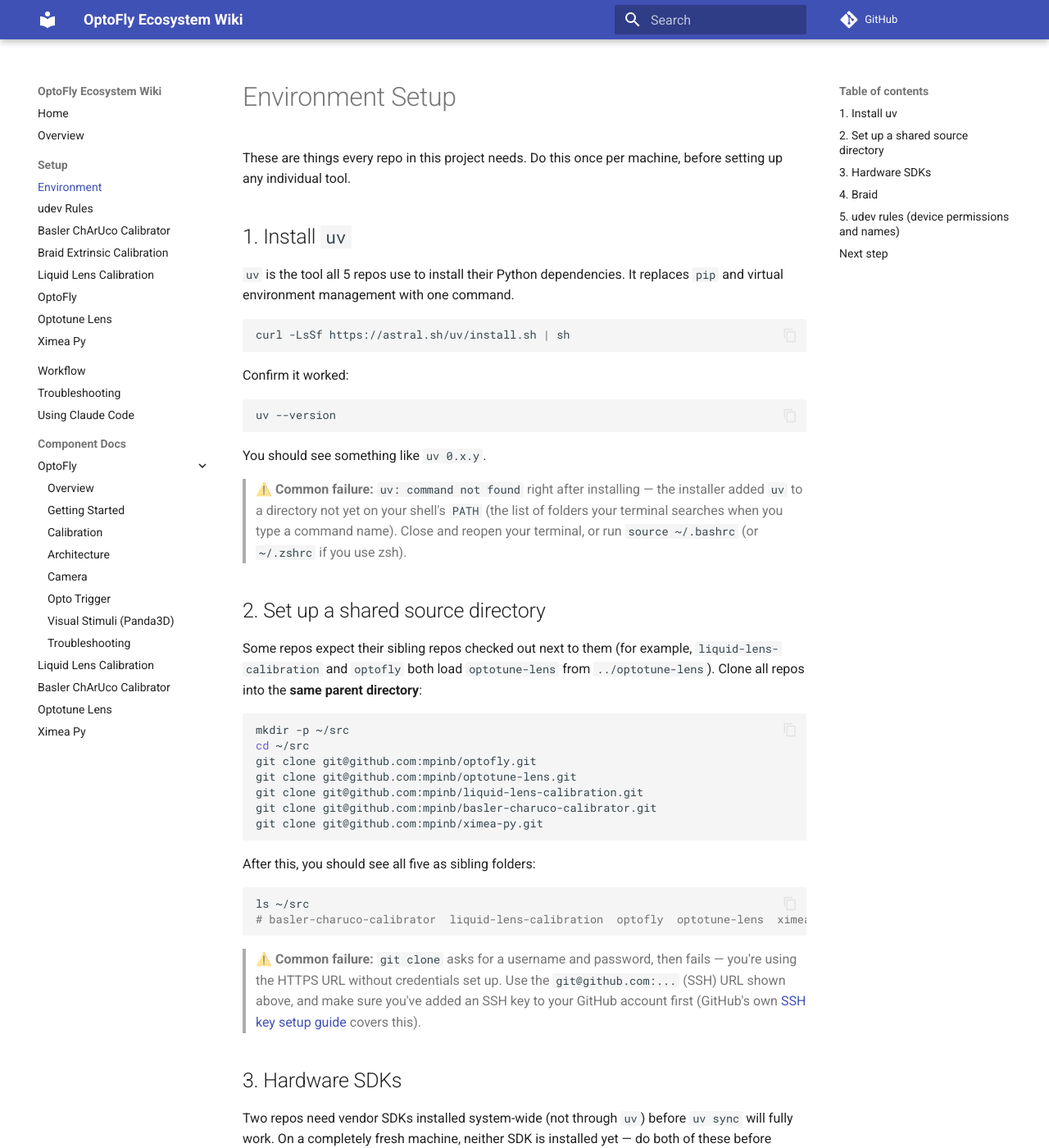
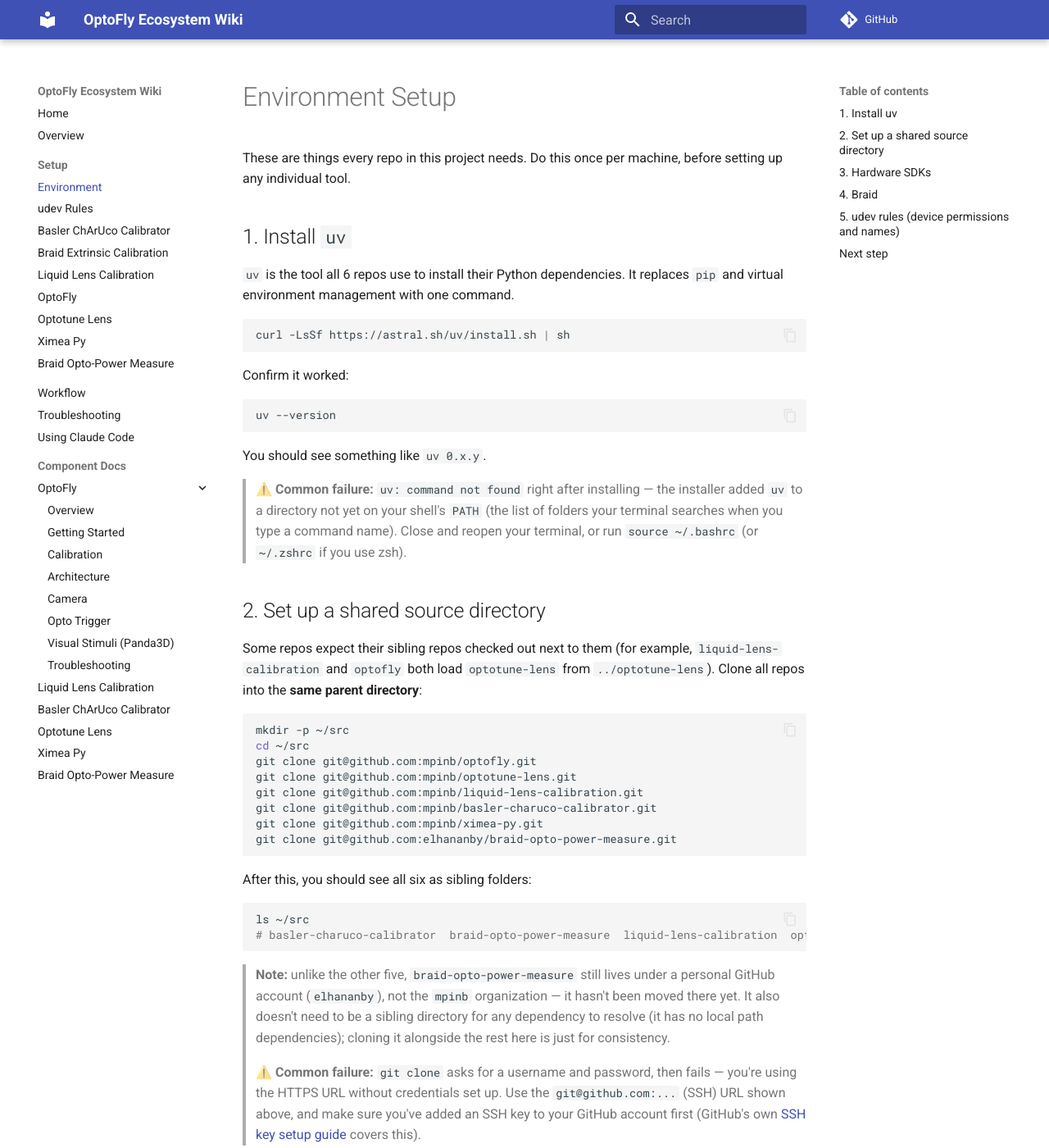
Before and after one commit to mpinb/optofly-docs, an MkDocs documentation site: the page built from docs/setup/environment.md, in a window 1280 px wide and 1400 px high. Shown: the whole window at 82% size. Built offline with MkDocs 1.6.1 and Material for MkDocs 9.7.7, drawn with Linux system fonts in a browser that asks for light colours; comment, search, counter and statistics services are not loaded; some of the changed text lies outside the part shown.

Commit message:
Add braid-opto-power-measure as the ecosystem's 6th repo
Integrates the arena optical-power/optogenetic-intensity QC tool
(github.com/elhananby/braid-opto-power-measure) alongside the existing
5 component repos: new setup doc, mkdocs nav entries, sync script
target, and updated overview/workflow/troubleshooting/environment docs.
Flags that its Thorlabs PM100D driver needs NI-VISA, which isn't yet
verified as installed on project machines.

Co-Authored-By: Claude Sonnet 5 <noreply@anthropic.com>

````diff
--- a/docs/setup/environment.md
+++ b/docs/setup/environment.md
@@ -5,7 +5,7 @@ machine, before setting up any individual tool.
 
 ## 1. Install `uv`
 
-`uv` is the tool all 5 repos use to install their Python dependencies. It
+`uv` is the tool all 6 repos use to install their Python dependencies. It
 replaces `pip` and virtual environment management with one command.
 
 ```bash
@@ -40,14 +40,21 @@ git clone git@github.com:mpinb/optotune-lens.git
 git clone git@github.com:mpinb/liquid-lens-calibration.git
 git clone git@github.com:mpinb/basler-charuco-calibrator.git
 git clone git@github.com:mpinb/ximea-py.git
+git clone git@github.com:elhananby/braid-opto-power-measure.git
 ```
 
-After this, you should see all five as sibling folders:
+After this, you should see all six as sibling folders:
 
 ```bash
 ls ~/src
-# basler-charuco-calibrator  liquid-lens-calibration  optofly  optotune-lens  ximea-py
+# basler-charuco-calibrator  braid-opto-power-measure  liquid-lens-calibration  optofly  optotune-lens  ximea-py
 ```
+
+> **Note:** unlike the other five, `braid-opto-power-measure` still lives
+> under a personal GitHub account (`elhananby`), not the `mpinb`
+> organization — it hasn't been moved there yet. It also doesn't need to be
+> a sibling directory for any dependency to resolve (it has no local path
+> dependencies); cloning it alongside the rest here is just for consistency.
 
 > ⚠️ **Common failure:** `git clone` asks for a username and password, then
 > fails — you're using the HTTPS URL without credentials set up. Use the
@@ -116,6 +123,21 @@ installed yet — do both of these before anything else in this section.
   [step 2 below](#2-set-up-a-shared-source-directory) if you haven't done
   that yet.
 
+- **NI-VISA** — required by `braid-opto-power-measure` to talk to the
+  Thorlabs PM100D power meter. The Python driver it uses
+  (`pyThorlabsPM100x`) only supports the console's NI-VISA mode, not its
+  other "TLPM" USB mode — the PM100D's own front-panel menu has a setting
+  to switch between the two.
+
+  > **Not verified:** this wiki hasn't confirmed NI-VISA is installed on
+  > any of this project's machines yet, or documented the install steps for
+  > it — the `braid-opto-power-measure` README doesn't mention NI-VISA at
+  > all. Before relying on this, check whether NI-VISA is already present
+  > (`python3 -c "import pyvisa; pyvisa.ResourceManager()"` inside that
+  > repo's `uv` environment will raise a clear error naming the missing
+  > backend if not), and confirm the PM100D's mode from its own front-panel
+  > menu. Update this section once verified.
+
 These are one-time, per-machine installs — you won't need to repeat them
 when setting up an individual repo below.
 
@@ -145,3 +167,4 @@ Once this is done, follow the setup page for whichever tool you need:
 - [OptoFly](optofly-setup.md) — running experiments (set up last)
 - [Optotune Lens](optotune-lens-setup.md) — the lens driver library (usually installed automatically as a dependency of the two tools above, not run standalone)
 - [Ximea Py](ximea-py-setup.md) — the XIMEA camera driver library used by `liquid-lens-calibration` (usually installed automatically as a dependency, not run standalone)
+- [Braid Opto-Power Measure](braid-opto-power-measure-setup.md) — occasional QC check of arena light power, not part of the required calibration sequence
--- a/mkdocs.yml
+++ b/mkdocs.yml
@@ -36,6 +36,7 @@ nav:
       - OptoFly: setup/optofly-setup.md
       - Optotune Lens: setup/optotune-lens-setup.md
       - Ximea Py: setup/ximea-py-setup.md
+      - Braid Opto-Power Measure: setup/braid-opto-power-measure-setup.md
   - Workflow: workflow.md
   - Troubleshooting: troubleshooting.md
   - Using Claude Code: claude-code.md
@@ -53,3 +54,4 @@ nav:
       - Basler ChArUco Calibrator: repos/basler-charuco-calibrator/README.md
       - Optotune Lens: repos/optotune-lens/README.md
       - Ximea Py: repos/ximea-py/README.md
+      - Braid Opto-Power Measure: repos/braid-opto-power-measure/README.md
````
Also changed, not shown: CLAUDE.md (+3 -1 lines), docs/overview.md (+12 -2 lines), docs/setup/braid-opto-power-measure-setup.md (added, +166 -0 lines), docs/troubleshooting.md (+5 -3 lines), docs/workflow.md (+13 -0 lines), 1 other file.
